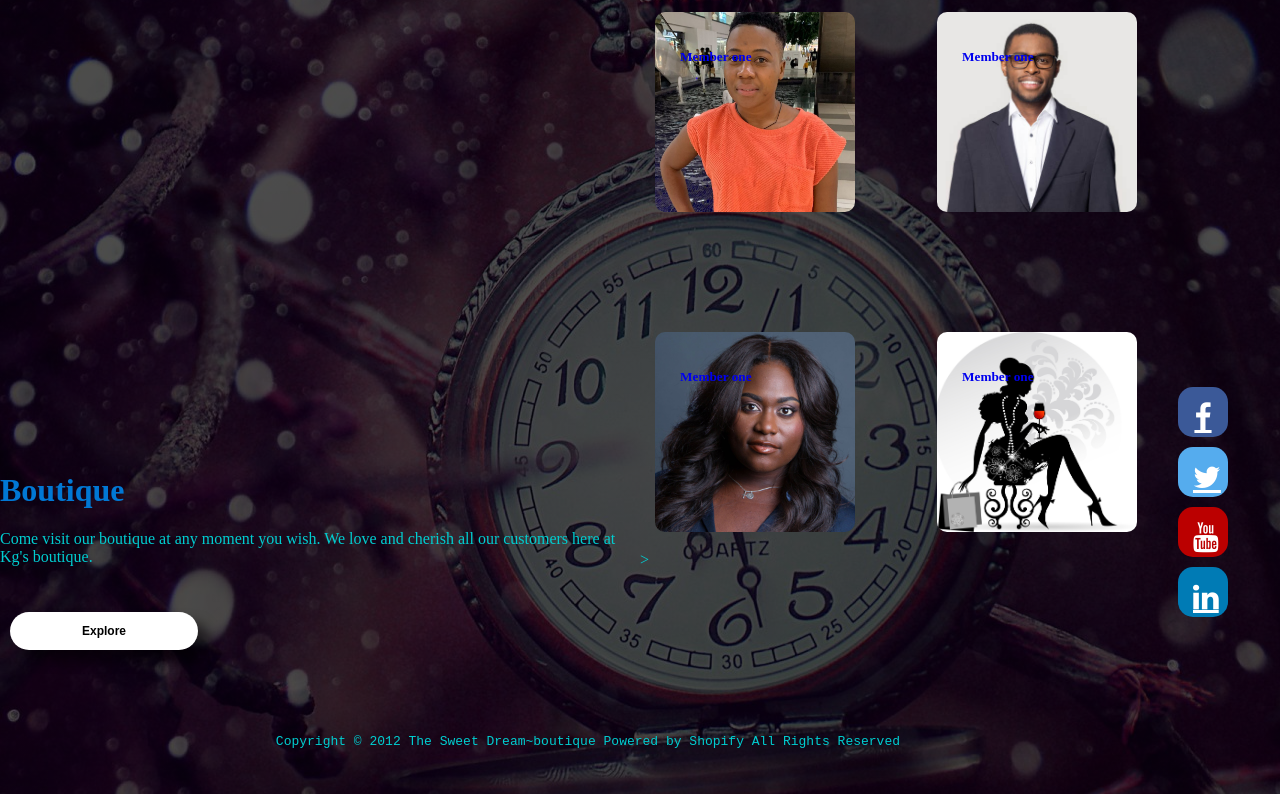
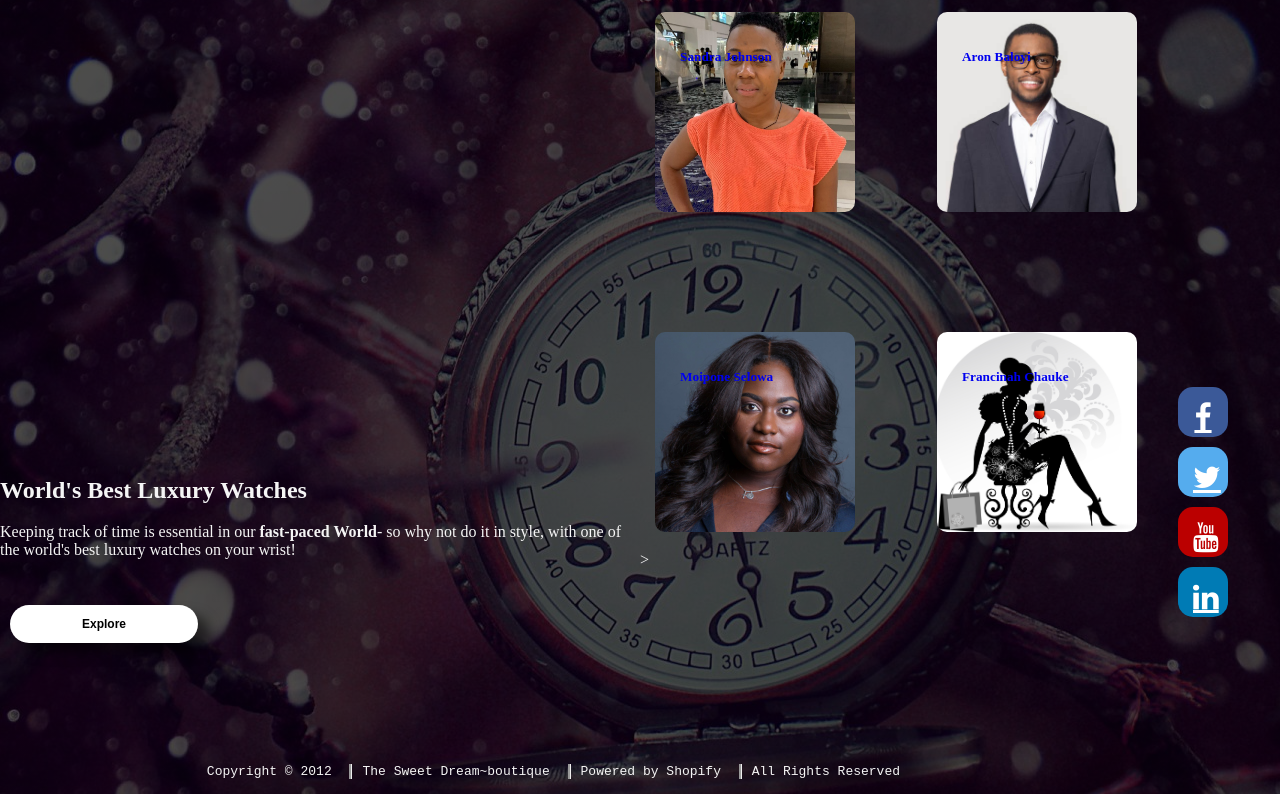
Before and after one commit to kgaugelo-rabothata/Website, a plain HTML site: page about_us.html in a window 1280 px wide. Shown: the part 158-952 px from the top of the page. Drawn offline with Linux system fonts and the light colour scheme.

Commit message:
Update javascript

```diff
--- a/about_us.html
+++ b/about_us.html
@@ -27,13 +27,14 @@
         color: white;}
         footer {
             position: absolute;
-            bottom: -120px;
+            bottom: -150px;
             right: 380px;
             font-family: monospace;
         }
  </style>
 </head>
 <body>
+    <main>
     <div class="container">
         <div class="navbar">
             <img src="/pics/wlogo.jpg" class="logo">
@@ -47,24 +48,26 @@
 
         <div class="row">
             <div class="col">
-                <h1>Boutique</h1>
+               <section> <h2>World's Best Luxury Watches</h2>
                 <P>
-                    Come visit our boutique at any moment you wish. We love and cherish all our customers here at Kg's boutique.
+                Keeping track of time is essential in our <strong>fast-paced World</strong>- so why not do it in style,
+                with one of the world's best luxury watches on your wrist!
                 </P>
                 <button class="about" type="button">Explore</button>
             </div>
+        </section>
             <div class="col">
                 <a href="#"><div class="card card1">
-                    <h5>Member one</h5>
+                    <h5>Sandra Johnson</h5>
                 </div></a>
                 <a href="#"><div class="card card2">
-                    <h5>Member one</h5>
+                    <h5>Aron Baloyi</h5>
                 </div></a>
                 <a href="#"><div class="card card3">
-                    <h5>Member one</h5>
+                    <h5>Moipone Selowa</h5>
                 </div></a>>
                 <a href="#"><div class="card card4">
-                    <h5>Member one</h5>
+                    <h5>Francinah Chauke</h5>
                 </div></a>
             </div>
 
@@ -79,5 +82,6 @@
                 </footer>
     </div>
    </div>
+</main>
 </body>
 </html>
--- a/styles.css
+++ b/styles.css
@@ -6,6 +6,9 @@ body{
 h1{
     font-family: 'lucida handwriting';
     color: #0178D4;
+}
+h2{
+    color: whitesmoke;
 }
 .banner{
     width: 100%;
@@ -72,23 +75,6 @@ button{
     position: relative;
     overflow: hidden;
 }
-span{
-    background: #009688;
-    height: 100%;
-    width: 0;
-    border-radius: 25px;
-    position: absolute;
-    left: 0;
-    bottom: 0;
-    z-index: -1;
-    transition: 0.5s;
-}
-button:hover span{
-    width: 100%;
-}
-button:hover{
-    border: none;
-}
 .container {
    width: 100%;
    height: 150vh;
@@ -100,7 +86,7 @@ button:hover{
     display: flex;
     height: 88%;
     align-items: center;
-    color: darkturquoise;
+    color: whitesmoke;
 }
 .col {
     flex-basis: 50%;
@@ -148,7 +134,8 @@ button:hover{
     top: 60%;
     right: 10%;
 }
-.card:hover{transform: translateY(-10px);
+.card:hover{
+    transform: translateY(-10px);
 }
 #our{
     text-align: center;
```
Also changed, not shown: contact_us.html (+4 -0 lines), index.html (+15 -6 lines), products.html (+1 -1 lines), script.js (added, +11 -0 lines).
